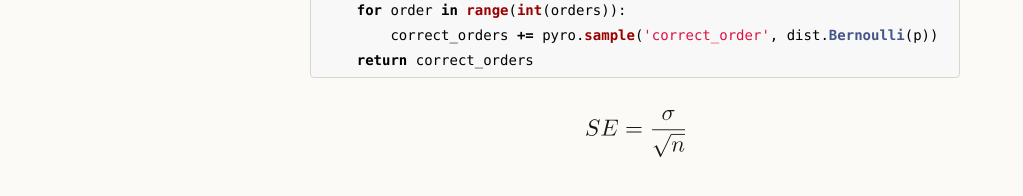
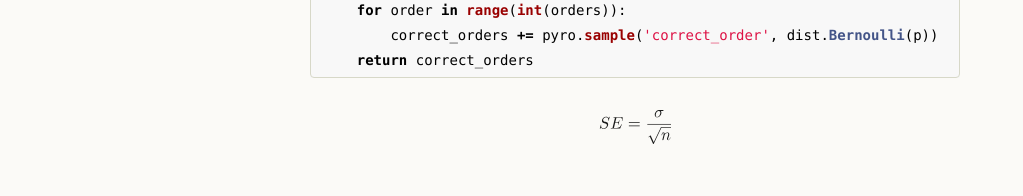
Before and after one commit to LemonPy29/LemonPy29.github.io, a Jekyll site: the page built from pyro-adventures/preliminaries.md, in a window 1280 px wide. Shown: the part 405-601 px from the top of the page, without its empty margins (0-1023 px from the left). Built offline with Jekyll 4.4.1, drawn with Linux system fonts in a browser that asks for light colours; the repository's description, which GitHub fills in, is left out.

Commit message:
Update preliminaries.md

````diff
--- a/pyro-adventures/preliminaries.md
+++ b/pyro-adventures/preliminaries.md
@@ -23,5 +23,5 @@ def pizza_orders(mu, p):
 ```
 
 <p align="center">
-    <img src="/pyro-adventures/tex/6ac09cad3b60b5b2394b883654c56d45.svg" width="100"/>
+    <img src="/pyro-adventures/tex/6ac09cad3b60b5b2394b883654c56d45.svg" width="71.56533615pt" height="33.4857765"/>
 </p>
````
